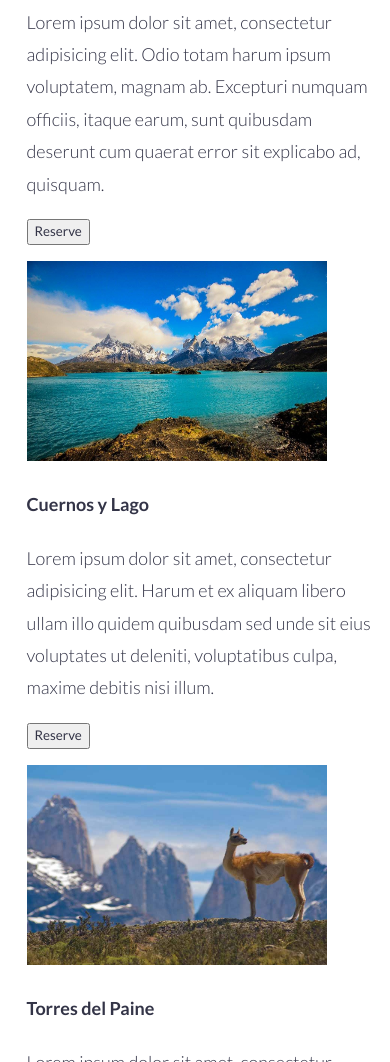
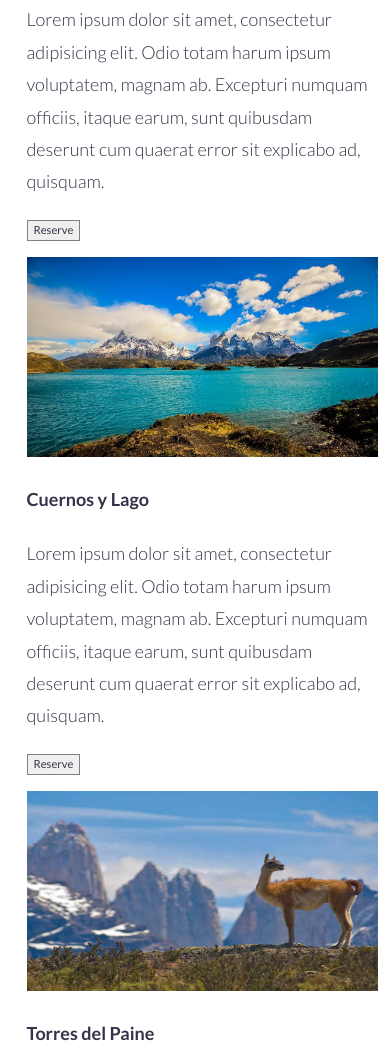
Before and after one commit to macamarambio/Mi-pagina, a plain HTML site: page index.html in a window 390 px wide. Shown: the part 1642-2704 px from the top of the page. Drawn offline with Linux system fonts and the light colour scheme.

Commit message:
responsive, version movil

```diff
--- a/assets/css/simple-grid.css
+++ b/assets/css/simple-grid.css
@@ -64,6 +64,11 @@ p {
 .p-contact {
   font-size: 1rem;
 }
+
+a:hover{
+  color: #58AF98;
+}
+
 .font-light {
   font-weight: 300;
 }
--- a/assets/css/style.css
+++ b/assets/css/style.css
@@ -55,10 +55,24 @@ height: 400px;*/
 	margin-right: 1em;
 }
 
+button{
+	border: 1px solid gray;
+	font-size: 0.7em;
+}
+
+button:hover{
+	background-color: #70BDE2;
+	cursor: pointer;
+	color: #293244;
+}
+
+button:active{
+	border:1px solid #46768D;
+}
 /*SECCION TOUR*/
 
 .tour-img{
-	width: 18.75em;
+	width: 100%;
 	height: 12.5em;
 }
 
--- a/index.html
+++ b/index.html
@@ -71,13 +71,13 @@
 				<div class="col-4">
 					<img src="assets/img/cuernos y lago.jpg" alt="" class="tour-img">
 					<h4>Cuernos y Lago</h4>
-					<p>Lorem ipsum dolor sit amet, consectetur adipisicing elit. Harum et ex aliquam libero ullam illo quidem quibusdam sed unde sit eius voluptates ut deleniti, voluptatibus culpa, maxime debitis nisi illum.</p>
+					<p>Lorem ipsum dolor sit amet, consectetur adipisicing elit. Odio totam harum ipsum voluptatem, magnam ab. Excepturi numquam officiis, itaque earum, sunt quibusdam deserunt cum quaerat error sit explicabo ad, quisquam.</p>
 					<button type="button">Reserve</button>
 				</div>
 				<div class="col-4">
 					<img src="assets/img/chile.jpg" alt="" class="tour-img">
 					<h4>Torres del Paine</h4>
-					<p>Lorem ipsum dolor sit amet, consectetur adipisicing elit. Optio, explicabo recusandae nostrum delectus facilis enim omnis illum ratione quos voluptatum, repudiandae, in quo modi ex nesciunt sapiente doloremque itaque labore.</p>
+					<p>Lorem ipsum dolor sit amet, consectetur adipisicing elit. Odio totam harum ipsum voluptatem, magnam ab. Excepturi numquam officiis, itaque earum, sunt quibusdam deserunt cum quaerat error sit explicabo ad, quisquam.</p>
 					<button type="button">Reserve</button>
 				</div>
 			</div>
```
Lines whose indentation alone changed are shown as unchanged.
